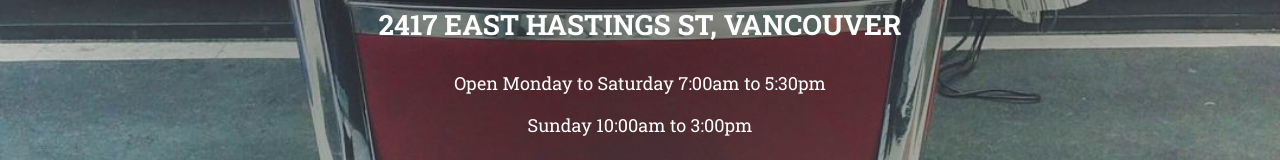
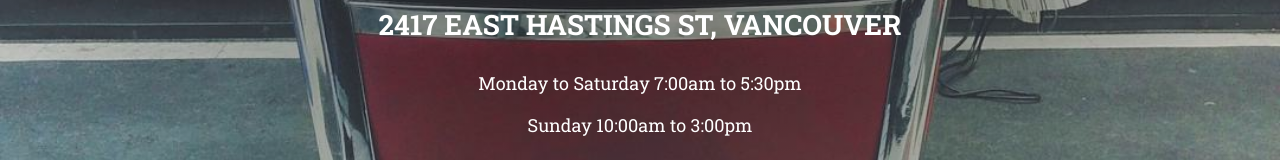
Before and after one commit to trevorblades/sorrentobarbers, a plain HTML site: page index.html in a window 1280 px wide. Shown: the part 463-623 px from the top of the page. Drawn offline with Linux system fonts and the light colour scheme.

Commit message:
Remove 'Open'

```diff
--- a/index.html
+++ b/index.html
@@ -13,7 +13,7 @@
       <div class="sb-wrap">
         <img src="assets/logo.svg" alt="Sorrento Barbers" />
         <h3>2417 East Hastings St, Vancouver</h3>
-        <p>Open Monday to Saturday 7:00am to 5:30pm</p>
+        <p>Monday to Saturday 7:00am to 5:30pm</p>
         <p>Sunday 10:00am to 3:00pm</p>
         <p><a href="mailto:sorrentobarbers@gmail.com">Get in touch</a></p>
       </div>
```
